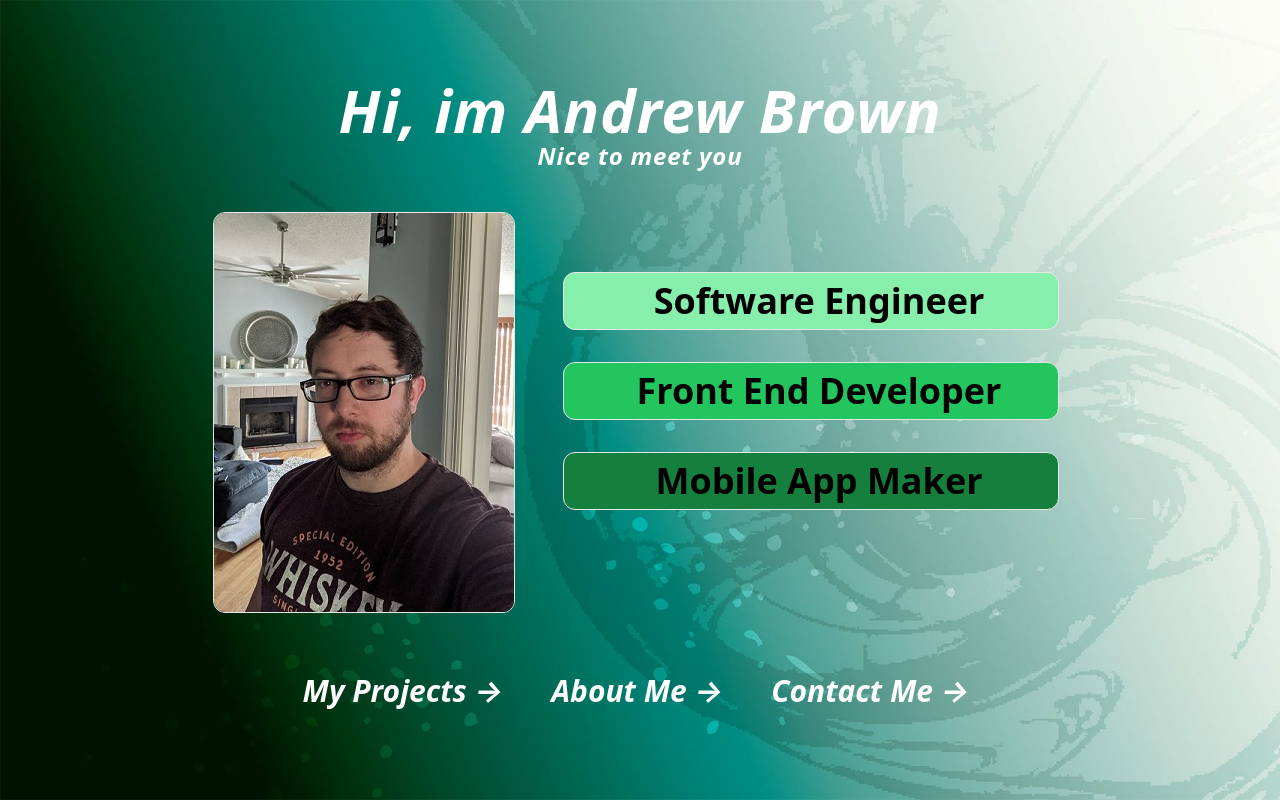
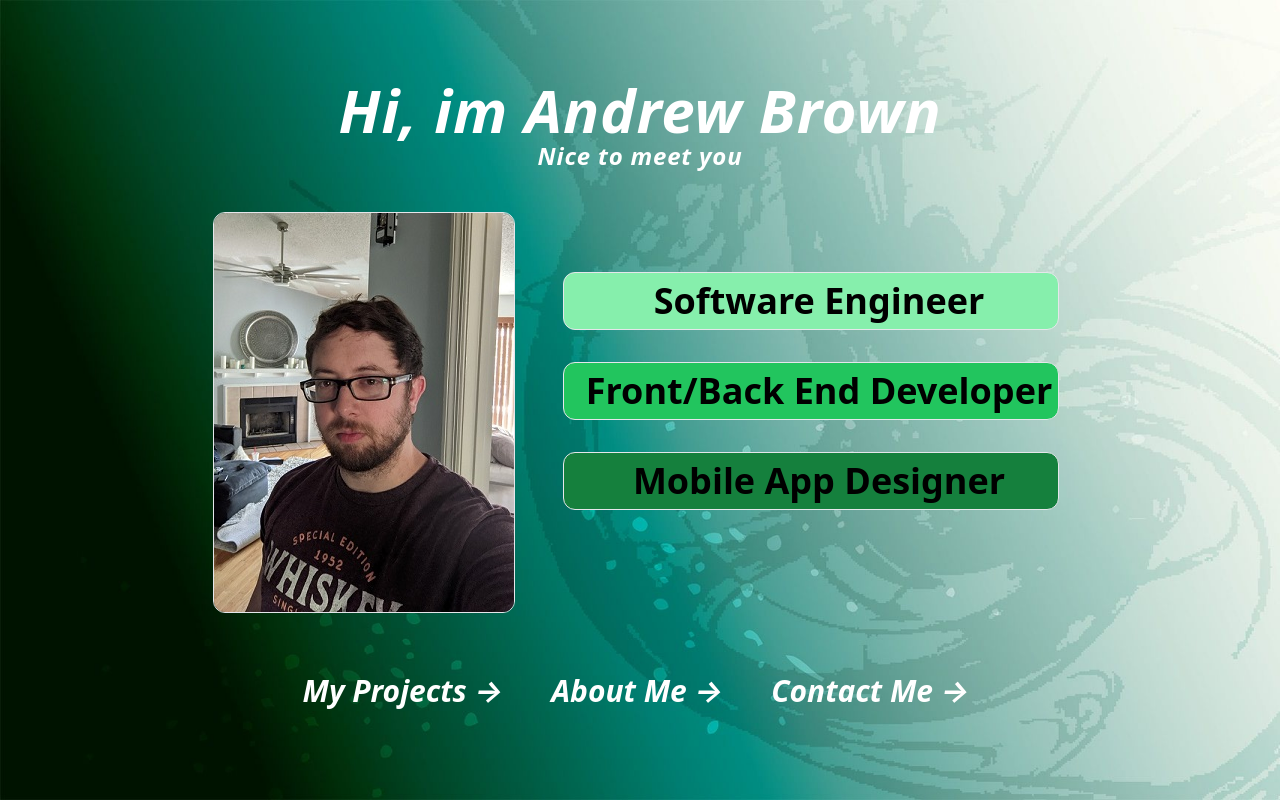
Before and after one commit to AndrewBroUNCC/AndrewBroUNCC.github.io, a website: page index.html in a window 1280 px wide. Drawn offline with Linux system fonts and the light colour scheme.

Commit message:
padding fix

```diff
--- a/index.html
+++ b/index.html
@@ -14,7 +14,7 @@
     the container of text must be flex and then in the container user justify center and items center.
   -->
   <div class="flex flex-col bg-[url('/img/portBackground.jpg')] bg-cover bg-no-repeat min-h-screen">
-    <div class=" mt-14 sm:mt-20 mb-10 text-center justify-center items-center  rounded-t-xl hover:blur cursor-default tracking-wider blur-0">
+    <div class=" pt-14 sm:pt-20 mb-10 text-center justify-center items-center  rounded-t-xl hover:blur cursor-default tracking-wider blur-0">
       <!--using title to test responsivness of code-->
       <h1 class="text-3xl sm:text-6xl font-bold italic text-white">
         Hi, im Andrew Brown
@@ -32,8 +32,8 @@
           </div>
           <div class="w-3/4 sm:w-2/5 text-center text-xl sm:text-4xl sm:pt-10 space-y-4 sm:space-y-8 font-bold my-5 ml-16 sm:ml-10">
             <h1 class="py-2 hover:text-green-300 hover:bg-black border bg-green-300 rounded-xl mx-2 pl-4">Software Engineer</h1>
-            <h1 class="py-2 hover:text-green-300 hover:bg-black border hover:animate-pulse bg-green-500 rounded-xl mx-2 pl-4">Front End Developer</h1>
-            <h1 class="py-2 hover:text-green-300 hover:bg-black border hover:animate-pulse bg-green-700 rounded-xl mx-2 pl-4">Mobile App Maker</h1>
+            <h1 class="py-2 hover:text-green-300 hover:bg-black border hover:animate-pulse bg-green-500 rounded-xl mx-2 pl-4">Front/Back End Developer</h1>
+            <h1 class="py-2 hover:text-green-300 hover:bg-black border hover:animate-pulse bg-green-700 rounded-xl mx-2 pl-4">Mobile App Designer</h1>
           </div>
         </div>
         <div class=" text-white space-x-6 sm:space-x-10 text-center justify-center flex flex-row text-lg sm:text-3xl italic mt-5 h-fit p-10 row-span-1 rounded-xl mx-5">
```
Also changed, not shown: dist/output.css.
